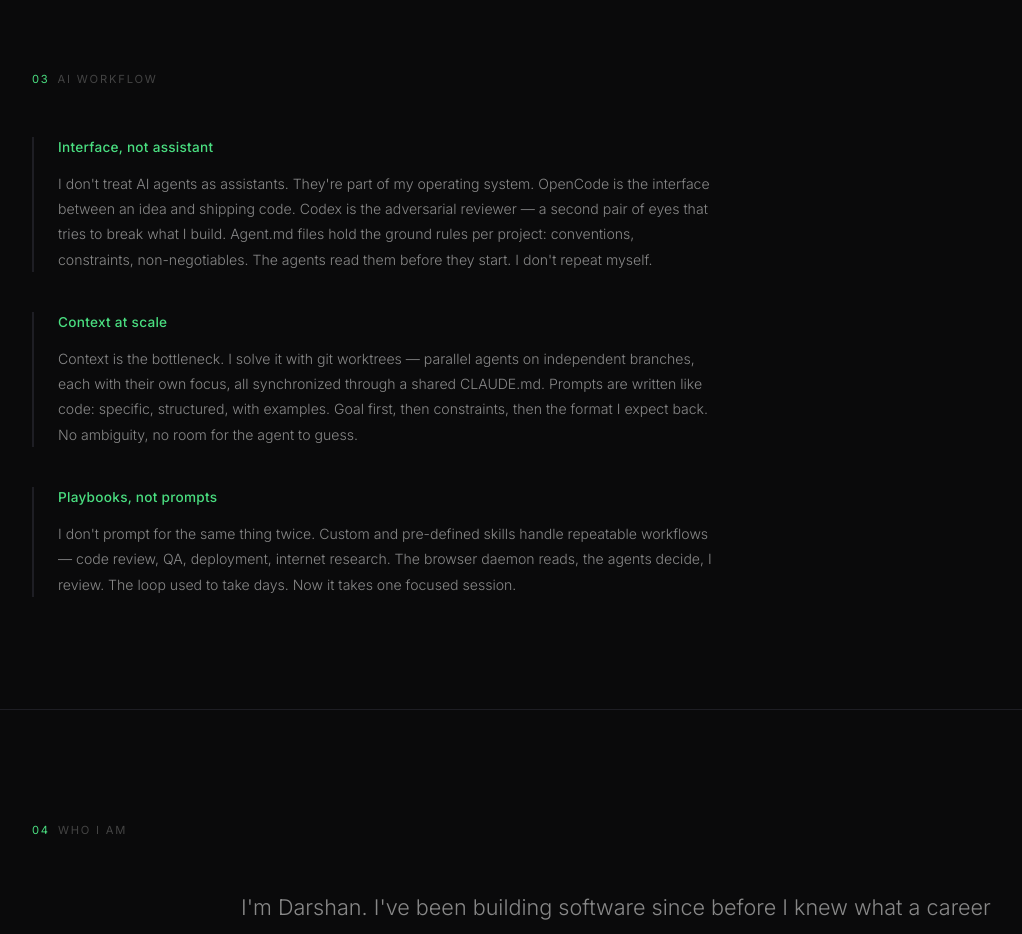
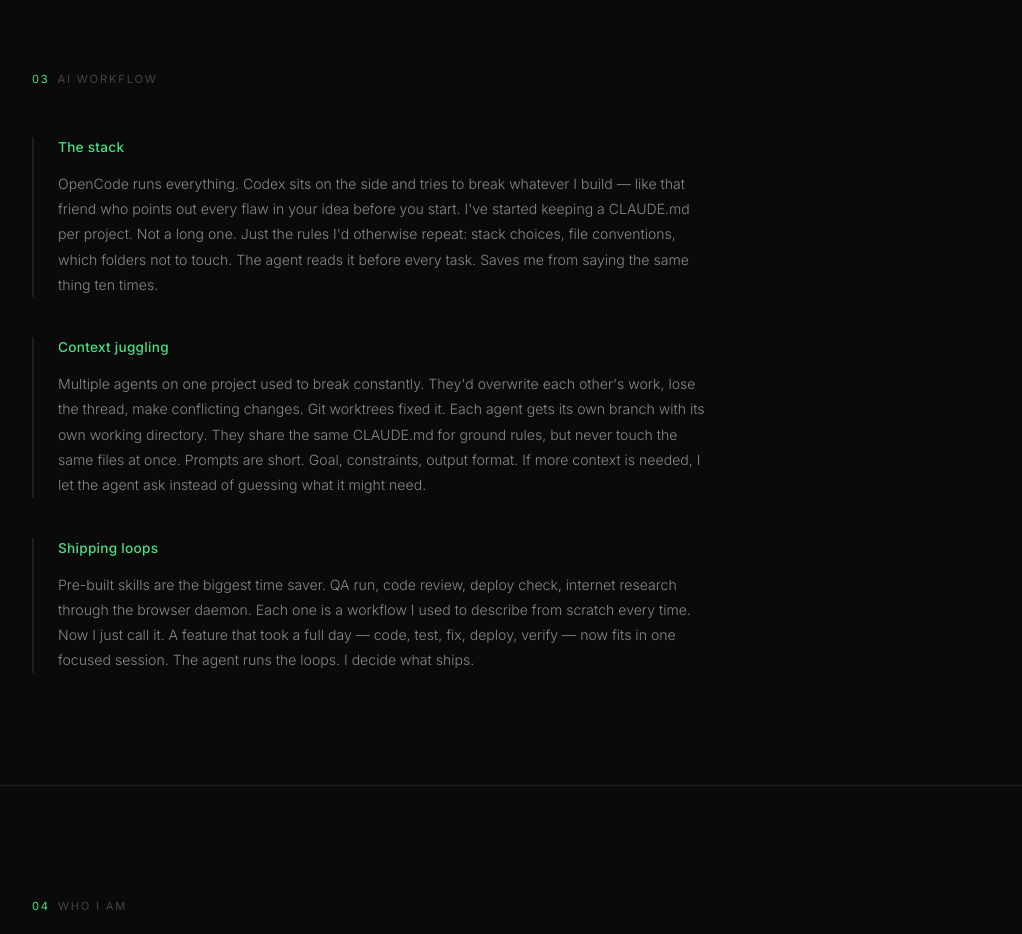
Before and after one commit to ponikar/ponikar, a Next.js app: page / in a window 1280 px wide. Shown: the part 3300-4234 px from the top of the page, without its empty margins (24-1046 px from the left). Built offline with nearby package versions, Linux system fonts and the light colour scheme.

Commit message:
rewrite AI workflow content to be less vague, more specific

```diff
--- a/src/components/AIWorkflow/AIWorkflow.tsx
+++ b/src/components/AIWorkflow/AIWorkflow.tsx
@@ -3,16 +3,16 @@
 
 const sections = [
   {
-    title: "Interface, not assistant",
-    body: "I don't treat AI agents as assistants. They're part of my operating system. OpenCode is the interface between an idea and shipping code. Codex is the adversarial reviewer — a second pair of eyes that tries to break what I build. Agent.md files hold the ground rules per project: conventions, constraints, non-negotiables. The agents read them before they start. I don't repeat myself.",
+    title: "The stack",
+    body: "OpenCode runs everything. Codex sits on the side and tries to break whatever I build — like that friend who points out every flaw in your idea before you start. I've started keeping a CLAUDE.md per project. Not a long one. Just the rules I'd otherwise repeat: stack choices, file conventions, which folders not to touch. The agent reads it before every task. Saves me from saying the same thing ten times.",
   },
   {
-    title: "Context at scale",
-    body: "Context is the bottleneck. I solve it with git worktrees — parallel agents on independent branches, each with their own focus, all synchronized through a shared CLAUDE.md. Prompts are written like code: specific, structured, with examples. Goal first, then constraints, then the format I expect back. No ambiguity, no room for the agent to guess.",
+    title: "Context juggling",
+    body: "Multiple agents on one project used to break constantly. They'd overwrite each other's work, lose the thread, make conflicting changes. Git worktrees fixed it. Each agent gets its own branch with its own working directory. They share the same CLAUDE.md for ground rules, but never touch the same files at once. Prompts are short. Goal, constraints, output format. If more context is needed, I let the agent ask instead of guessing what it might need.",
   },
   {
-    title: "Playbooks, not prompts",
-    body: "I don't prompt for the same thing twice. Custom and pre-defined skills handle repeatable workflows — code review, QA, deployment, internet research. The browser daemon reads, the agents decide, I review. The loop used to take days. Now it takes one focused session.",
+    title: "Shipping loops",
+    body: "Pre-built skills are the biggest time saver. QA run, code review, deploy check, internet research through the browser daemon. Each one is a workflow I used to describe from scratch every time. Now I just call it. A feature that took a full day — code, test, fix, deploy, verify — now fits in one focused session. The agent runs the loops. I decide what ships.",
   },
 ];
 
```
